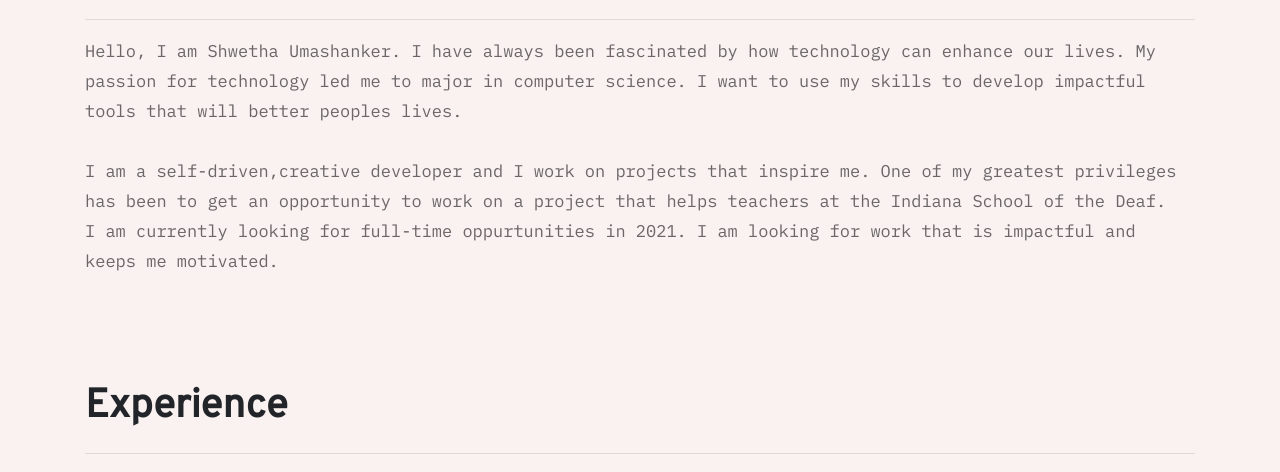
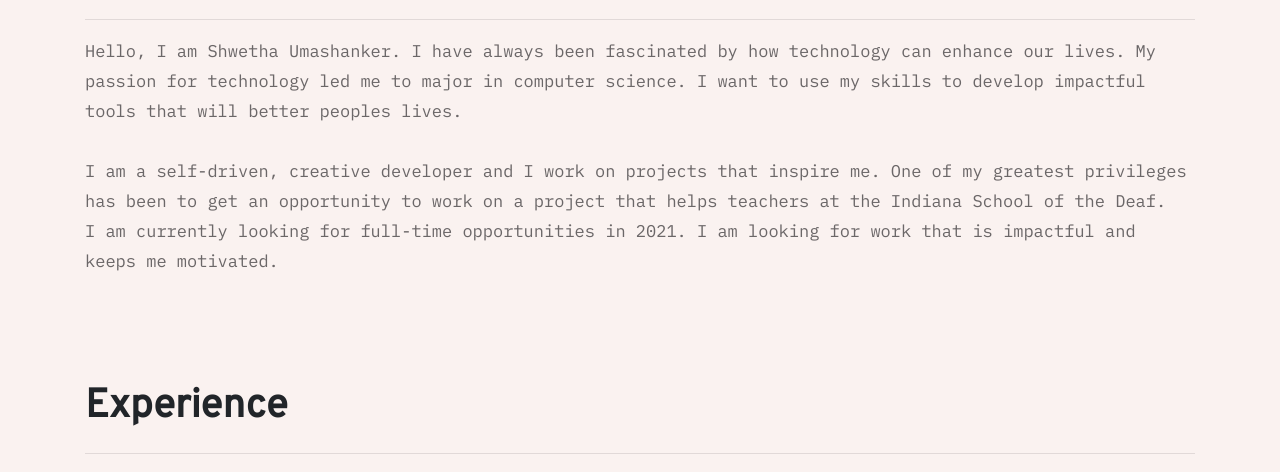
Before and after one commit to shwethaumashanker/shwethaumashanker.github.io, a plain HTML site: page index.html in a window 1280 px wide. Shown: the part 750-1222 px from the top of the page. Drawn offline with nearby package versions, Linux system fonts and the light colour scheme; a web font is replaced by a local one.

Commit message:
spellling error

```diff
--- a/index.html
+++ b/index.html
@@ -106,9 +106,9 @@
                 <hr>
                 <p class="about-me-text wow fadeInLeft">Hello, I am Shwetha Umashanker. I have always been fascinated by how technology can enhance our lives. My passion for technology led me to major in computer science. I want to use my skills to develop impactful tools that will better peoples lives.<br><br>
 
-                    I am a self-driven,creative developer and I work on projects that inspire me. One of my greatest privileges has been to get an opportunity to work on a project that helps teachers at the Indiana School of the Deaf. <br>
+                    I am a self-driven, creative developer and I work on projects that inspire me. One of my greatest privileges has been to get an opportunity to work on a project that helps teachers at the Indiana School of the Deaf. <br>
 
-                    I am currently looking for full-time oppurtunities in 2021. I am looking for work that is impactful and keeps me motivated.<br>
+                    I am currently looking for full-time opportunities in 2021. I am looking for work that is impactful and keeps me motivated.<br>
                 </p>
             </div>
         </div>
```
